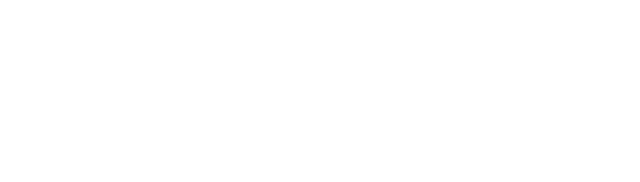
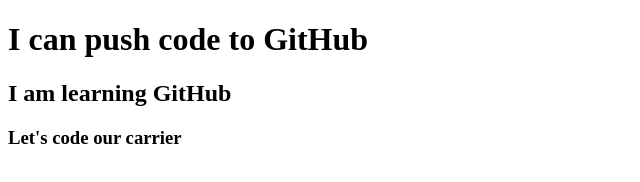
Before and after one commit to nafi93/my-second-repo, a plain HTML site: page index.html in a window 1280 px wide. Shown: the whole page, without its empty margins (0-640 px from the left). Drawn offline with Linux system fonts and the light colour scheme.

Commit message:
Code Learning

```diff
--- a/index.html
+++ b/index.html
@@ -7,6 +7,8 @@
     <title>My Second GitHub Repo</title>
 </head>
 <body>
-
+    <h1>I can push code to GitHub</h1>
+    <h2>I am learning GitHub</h2>
+    <h3>Let's code our carrier</h3>
 </body>
 </html>
```
